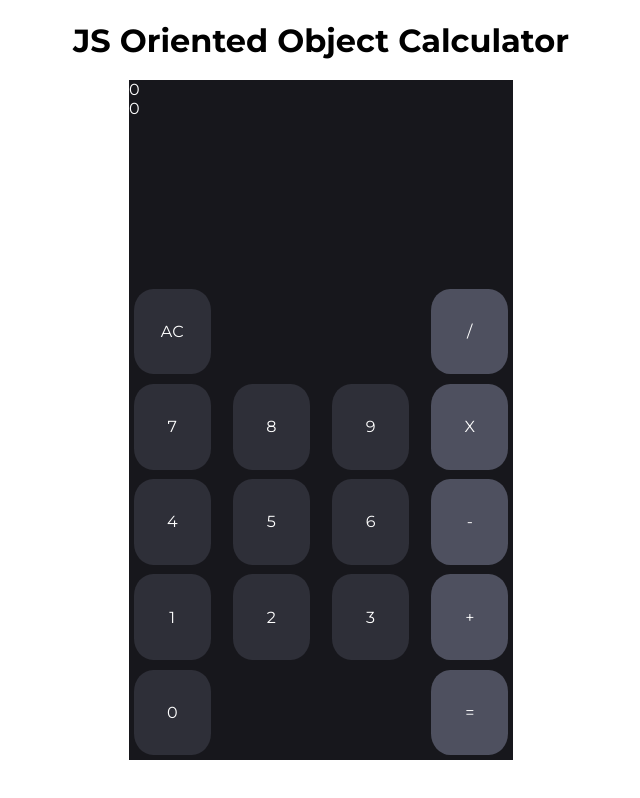
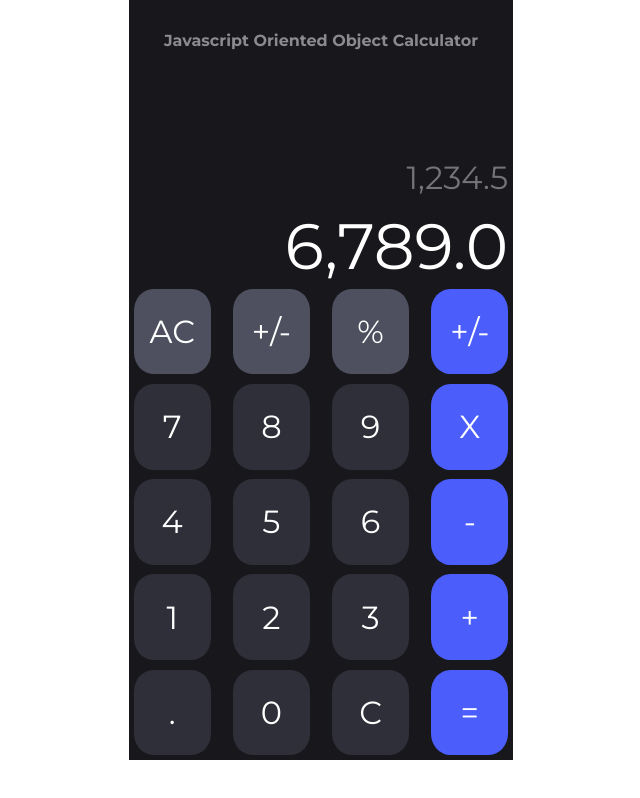
Before and after one commit to luandunas/oop-web-calculator, a plain HTML site: page index.html in a window 1280 px wide. Shown: the whole page, without its empty margins (319-959 px from the left). Drawn offline with Linux system fonts and the light colour scheme.

Commit message:
adicionar botoes de operacao matematica e estilo para eles

```diff
--- a/css/style.css
+++ b/css/style.css
@@ -1,9 +1,9 @@
 @import url('https://fonts.googleapis.com/css2?family=Montserrat:wght@400;700&display=swap');
 
 :root{
-    --background-color: #2E2F38;
-    --hover-color:  #4B5EFC;
-    --second-color: #4E505F;
+    --background-color: #17171C;
+    --second-color:  #4B5EFC;
+    --hover-color: #4E505F;
 }
 
 * {
@@ -29,6 +29,18 @@ header {
     align-items: center;
 }
 
+header h1{
+    display: flex;
+    justify-content: center;
+    align-items: center;
+    text-align: center;
+    width: 30%;
+    height: 100%;
+    background-color: var(--background-color);
+    color: rgba(255, 255, 255, .5);
+    font-size: 1rem;
+}
+
 main {
     height: 85vh;
 }
@@ -40,12 +52,36 @@ header {
 #calculator {
     width: 30%;
     height: 100%;
-    background-color: #17171C;
+    background-color: var(--background-color);
     color: white;
 }
 
 #calculator__display {
     height: 30%;
+    font-size: 2rem;
+}
+
+#calculator__display__upperNumber{
+    height: 60%;
+    box-sizing: border-box;
+    padding: 5px;
+    display: flex;
+    justify-content: end;
+    align-items: end;
+    font-size: 2rem;
+    opacity: .4;
+    word-wrap: break-word
+}
+
+#calculator__display__resultNumber{
+    height: 40%;
+    box-sizing: border-box;
+    padding: 5px;
+    display: flex;
+    justify-content: end;
+    align-items: start;
+    font-size: 4rem;
+    overflow: hidden;
 }
 
 #calculator__buttons {
@@ -66,6 +102,7 @@ header {
     border-radius: 25%;
     background-color: #2E2F38;
     width: 20%;
+    font-size: 2rem;
 }
 
 .calculator__buttons__row__button:hover{
@@ -77,3 +114,7 @@ header {
 .math_operation{
     background-color: var(--second-color);
 }
+
+.top_buttons{
+    background-color: var(--hover-color);
+}
--- a/index.html
+++ b/index.html
@@ -8,19 +8,21 @@
 </head>
 <body>
     <header>
-        <h1>JS Oriented Object Calculator</h1>
+        <h1>Javascript Oriented Object Calculator</h1>
     </header>
     <main>
         <section id="calculator">
             <div id="calculator__display">
-                <div id="calculator__display__upperNumber">0</div>
-                <div id="calculator__display__resultNumber">0</div>
+                <div id="calculator__display__upperNumber">1,234.5</div>
+                <div id="calculator__display__resultNumber">6,789.0</div>
             </div>
 
             <div id="calculator__buttons">
                 <div class="calculator__buttons__row">
-                    <div class="calculator__buttons__row__button" id="calculator__buttons__row__button_ac">AC</div>
-                    <div class="calculator__buttons__row__button math_operation" id="calculator__buttons__row__button_division">/</div>
+                    <div class="calculator__buttons__row__button top_buttons" id="calculator__buttons__row__button_c">AC</div>
+                    <div class="calculator__buttons__row__button top_buttons math_operation" id="calculator__buttons__row__button_plus_minus">+/-</div>
+                    <div class="calculator__buttons__row__button top_buttons math_operation" id="calculator__buttons__row__button_percentage">%</div>
+                    <div class="calculator__buttons__row__button math_operation" id="calculator__buttons__row__button_division">+/-</div>
                 </div>
                 <div class="calculator__buttons__row">
                     <div class="calculator__buttons__row__button">7</div>
@@ -41,7 +43,9 @@
                     <div class="calculator__buttons__row__button math_operation" id="calculator__buttons__row__button_plus">+</div>
                 </div>
                 <div class="calculator__buttons__row">
+                    <div class="calculator__buttons__row__button" id="calculator__buttons__row__button_plus">.</div>
                     <div class="calculator__buttons__row__button" id="calculator__buttons__row__button_zero">0</div>
+                    <div class="calculator__buttons__row__button" id="calculator__buttons__row__button_plus">C</div>
                     <div class="calculator__buttons__row__button math_operation" id="calculator__buttons__row__button_equals">=</div>
                 </div>
             </div>
```
